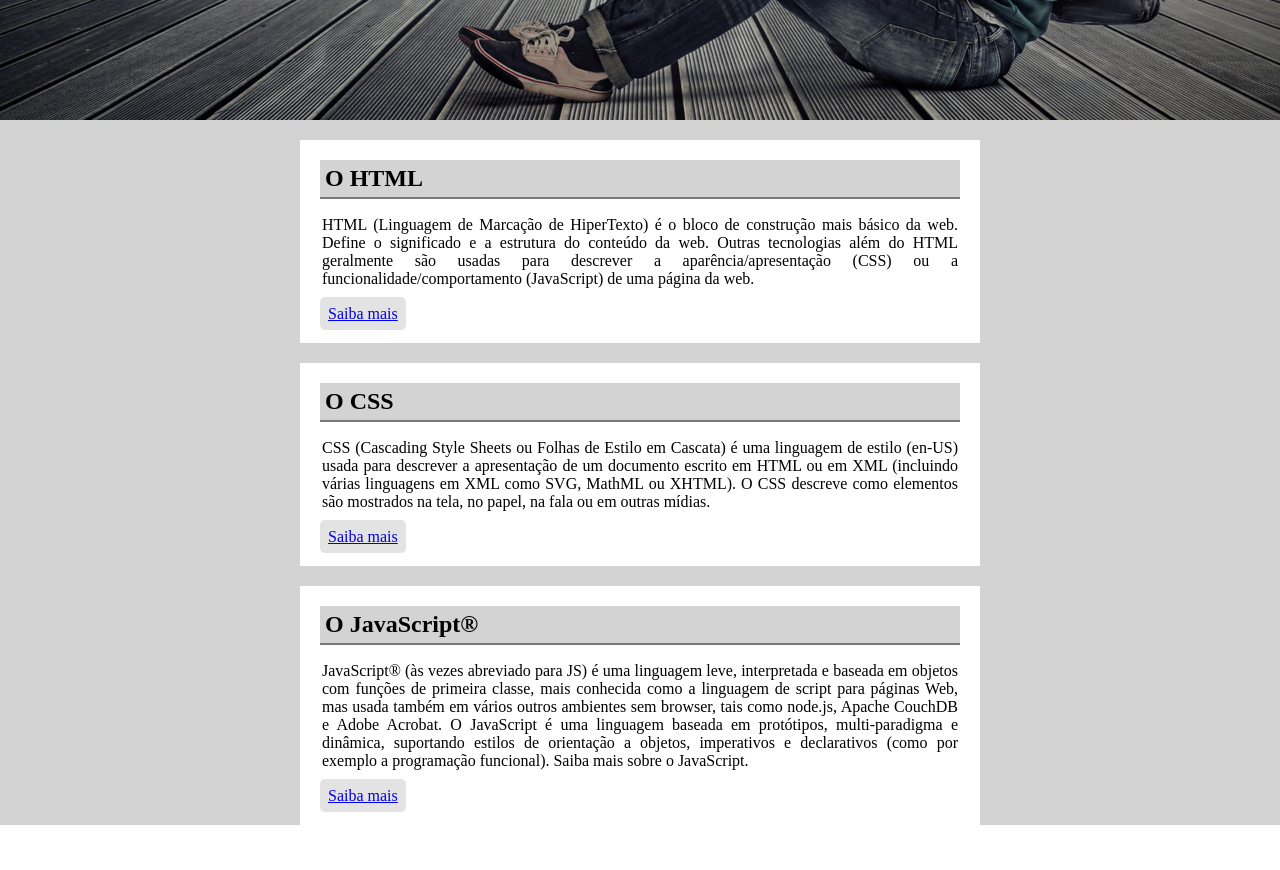
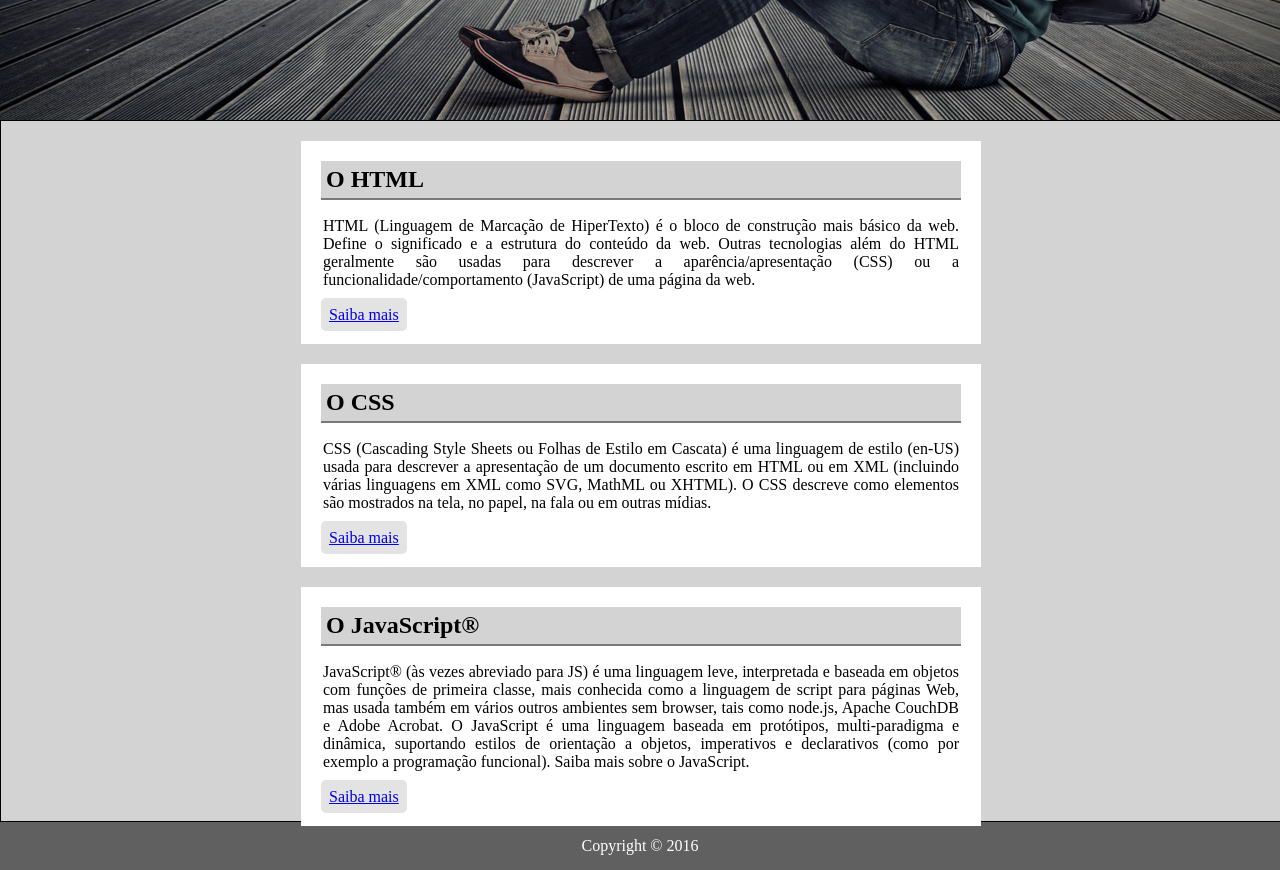
Before and after one commit to DevNdn/CWD-Img, a plain HTML site: page index.html in a window 1280 px wide. Shown: the part 380-1250 px from the top of the page. Before the commit the page ends 1205 px from the top, so only its background shows below. Drawn offline with Linux system fonts and the light colour scheme.

Commit message:
footer and .pg-main css margin-bottom

```diff
--- a/index.html
+++ b/index.html
@@ -38,6 +38,6 @@
     </article>
   </section>
 
-  <footer></footer>
+  <footer>Copyright © 2016</footer>
 </body>
 </html>
--- a/style.css
+++ b/style.css
@@ -10,6 +10,7 @@ body {
   position: absolute;
   display: block;
   width: clamp(400px, 100%, 100%);
+
   /* Ajustar resposividade do body */
 }
 
@@ -62,12 +63,14 @@ nav > a:hover {
   border: none;
   box-shadow: inset 0px 0px 2px 1px rgba(0, 0, 0, 0.418);
 }
-/* ----------------------------------- */
+/* ------------------------------- */
 .page-main {
+  border: 1px solid black;
   background-color: lightgray;
   width: 100%;
-  height: 80%;
+  height: 700px;
   display: inline-block;
+
 }
 
 article {
@@ -99,3 +102,14 @@ article > a {
   border-radius: 5px;
   padding: 8px;
 }
+
+/* ------------------------------- */
+
+footer {
+  color: white;
+  background-color: rgba(0, 0, 0, 0.623);
+  text-align: center;
+  height: 20%;
+
+  padding: 15px;
+}
```
